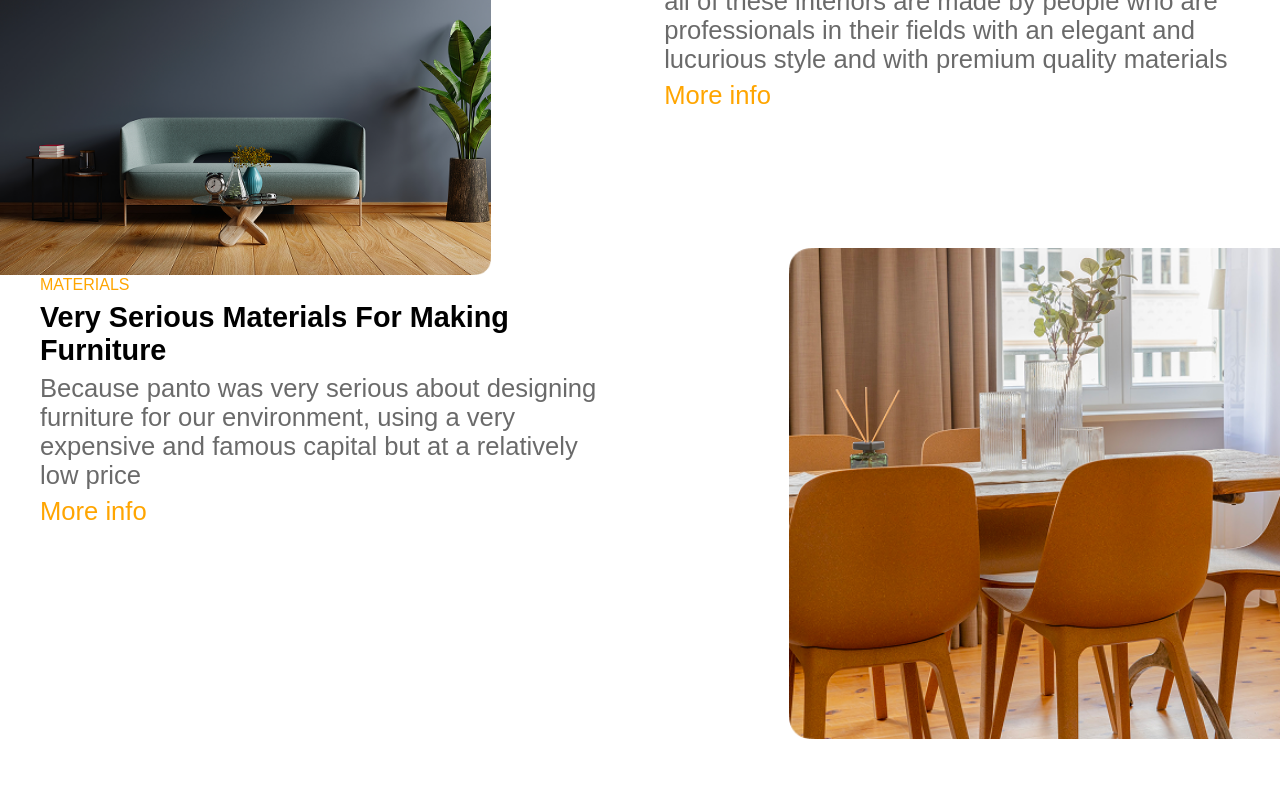
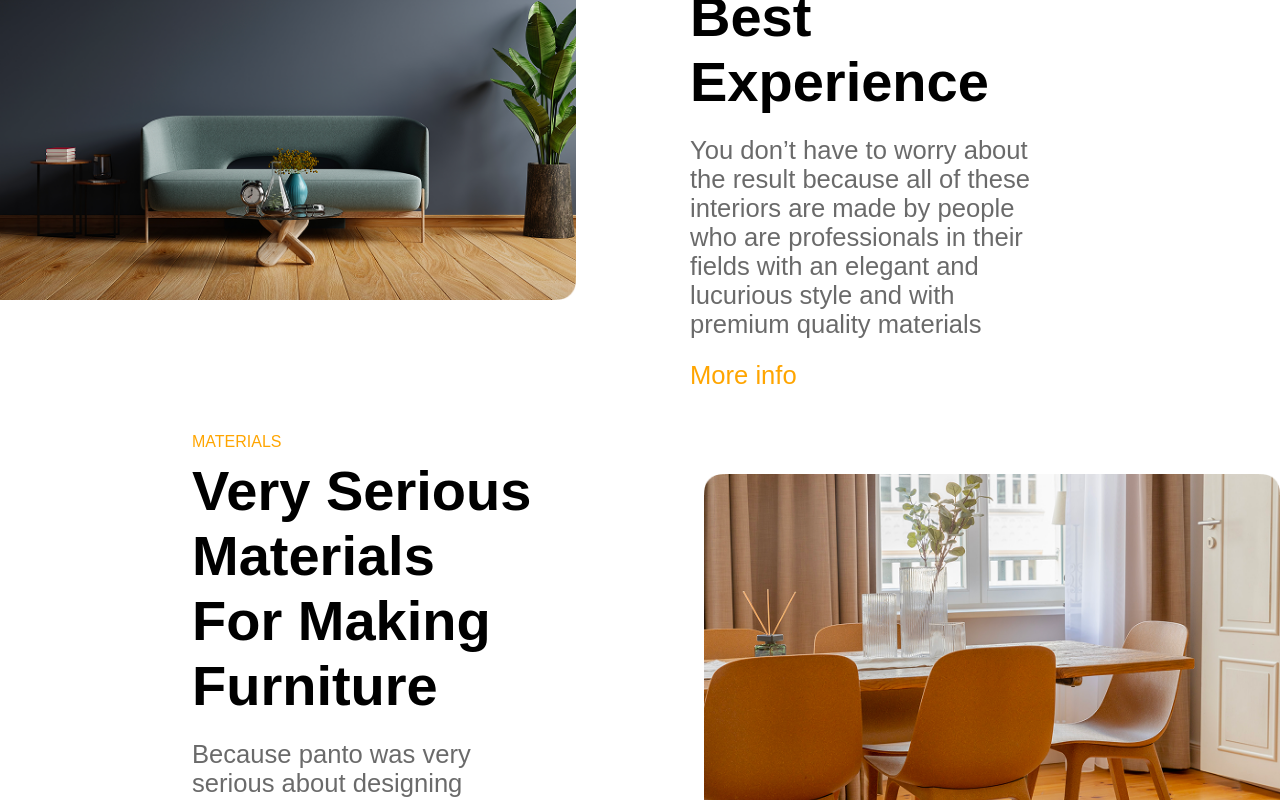
Before and after one commit to vitygo/online-store, a React (Vite) app: page / in a window 1280 px wide. Shown: the part 2180-2980 px from the top of the page. Before the commit the page ends 2919 px from the top, so only its background shows below. Built offline with nearby package versions, Linux system fonts and the light colour scheme.

Commit message:
responsive fix

```diff
--- a/src/components/AboutUs/AboutUs.css
+++ b/src/components/AboutUs/AboutUs.css
@@ -1,14 +1,12 @@
 
 
 .aboutus-section{
-    padding-top: 50px;
-    min-height: 100vh;
+    padding-top: 20px;
     width: 100%;
     background: white;
 }
 
 .aboutus__images{
-    height: 200px;
     width: 50%;
     display: flex;
     align-items: center;
@@ -37,8 +35,8 @@
 .aboutus__about{
     display: flex;
     width: 100%;
-    height: 400px;
     gap: 10px;
+    margin-top: 20px
 }
 
 .descr__subject{
@@ -128,3 +126,69 @@
     }
 
 }
+
+@media (min-width: 1025px){
+
+    .aboutus-section{
+        display: grid;
+        grid-template-rows: 1fr 1fr;
+        min-height: 150vh
+    }
+
+
+    .images__img{
+        height: auto;
+        width: 90%;
+
+
+    }
+    .img2-container{
+        display: flex;
+        justify-content: flex-end;
+    }
+    .aboutus__descr{
+        width: 50%;
+        height: auto;
+        padding: 0px 20px;
+        display: flex;
+        flex-direction: column;
+        gap: 5px;
+        align-items: flex-start;
+        font-family: sans-serif;
+        margin-top: 20%;
+    }
+
+    .descr__title{
+        font-size: 3.5rem;
+        margin-bottom: 15px;
+    }
+
+    .descr__btn{
+
+        font-size: 1.6rem;
+    }
+
+    .descr__text{
+        font-size: 1.6rem;
+        margin-bottom: 15px;
+
+    }
+    .aboutus__descr{
+        gap: 7px;
+        width: 30%;
+    }
+
+    .aboutus__about{
+        display: flex;
+        align-items: center;
+        width: 100%;
+        height: 50vh;
+    }
+
+    .about2{
+        display: flex;
+        justify-content: flex-end;
+        gap: 5%;
+    }
+
+}
--- a/src/components/AboutUs/AboutUs.jsx
+++ b/src/components/AboutUs/AboutUs.jsx
@@ -21,7 +21,7 @@ export default function AboutUs(){
 
             </div>
 
-            <div className="aboutus__about about">
+            <div className="aboutus__about about2">
             <div className="aboutus__descr">
                     <p className="descr__subject">MATERIALS</p>
                     <h3 className="descr__title">Very Serious Materials For Making Furniture</h3>
@@ -30,11 +30,11 @@ export default function AboutUs(){
 
                 </div>
                 <div className="aboutus__images img2-container">
-                    <img src='./rectangle2.png' className="images__img img-2" alt=''></img>
+                    <img src='./new.png' className="images__img img-2" alt=''></img>
                 </div>
             </div>
 
-            <div className="aboutus__rewiews about">
+            {/* <div className="aboutus__rewiews about">
                 <h3 className=""></h3>
                 <h3 className=""></h3>
                 <div className="rewiews">
@@ -42,7 +42,7 @@ export default function AboutUs(){
                     <div className="rewiew"></div>
                     <div className="rewiew"></div>
                 </div>
-            </div>
+            </div> */}
         </section>
     )
 }
```
Also changed, not shown: public/new.png (added), src/components/BestProducts/BestProducts.css (line endings or trailing spaces).
